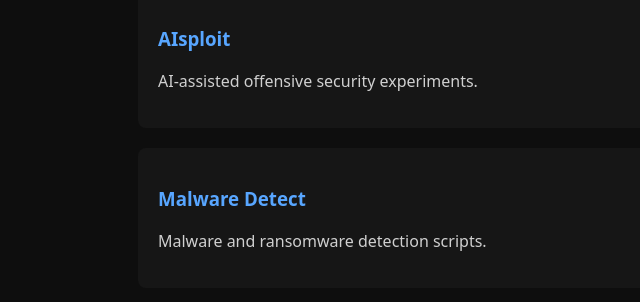
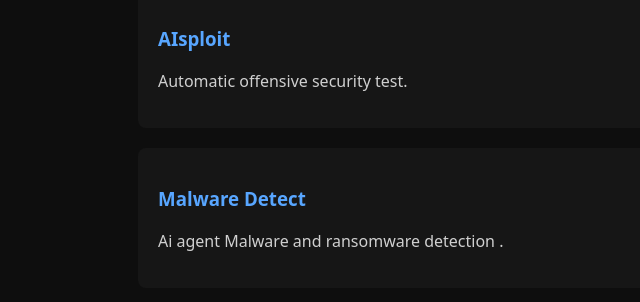
Before and after one commit to 3MPER0RR/3MPER0RR.github.io, a plain HTML site: page index.html in a window 1280 px wide. Shown: the part 299-601 px from the top of the page, without its empty margins (52-692 px from the left). Drawn offline with Linux system fonts and the light colour scheme.

Commit message:
Update index.html

```diff
--- a/index.html
+++ b/index.html
@@ -46,12 +46,12 @@
 
 <div class="project">
   <h3><a href="https://github.com/3MPER0RR/AIsploit">AIsploit</a></h3>
-  <p>AI-assisted offensive security experiments.</p>
+  <p>Automatic offensive security test.</p>
 </div>
 
 <div class="project">
   <h3><a href="https://github.com/3MPER0RR/malware-ransomware-detect">Malware Detect</a></h3>
-  <p>Malware and ransomware detection scripts.</p>
+  <p>Ai agent Malware and ransomware detection .</p>
 </div>
 
 <div class="project">
```
